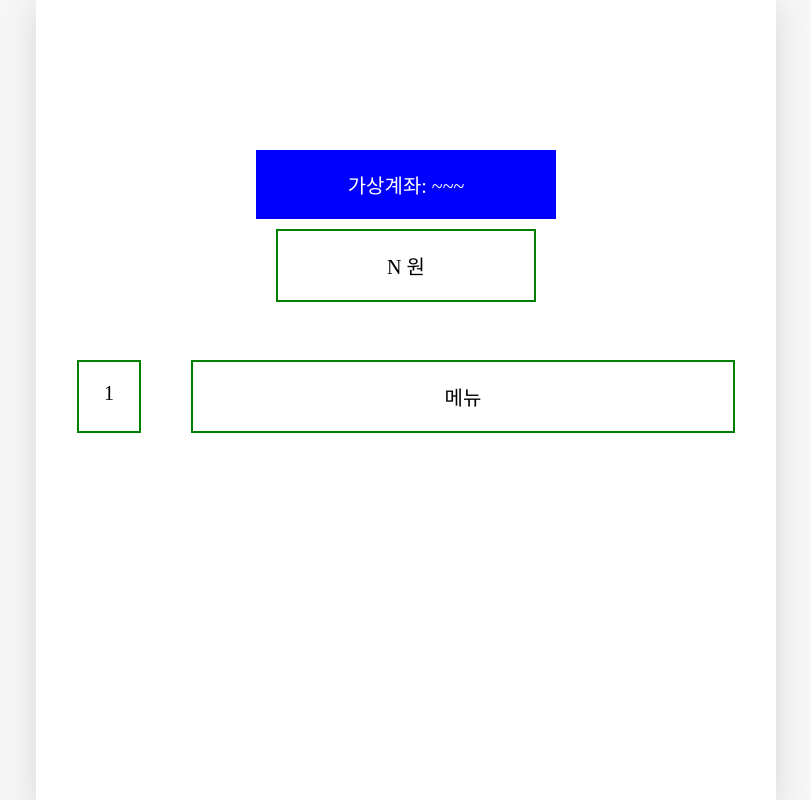
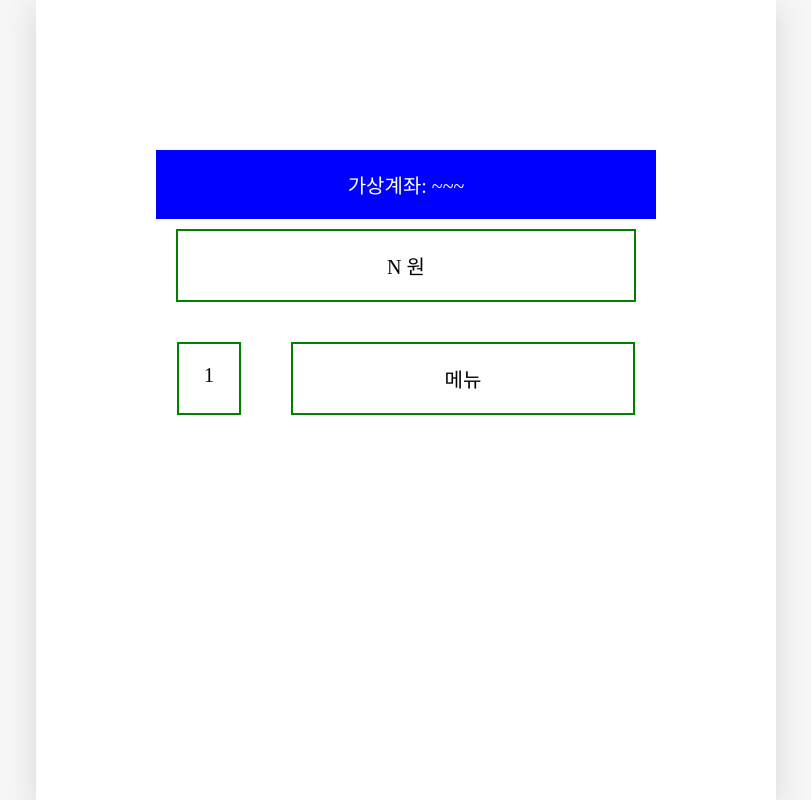
Before and after one commit to 2nd-HUFSummer-Hackathon/SPotato, a React (Create React App) app in the folder domdelivery/: page /pay in a window 1280 px wide. Shown: the whole page, without its empty margins (234-1045 px from the left). Built offline with nearby package versions, Linux system fonts and the light colour scheme.

Commit message:
pay update

```diff
--- a/domdelivery/src/pages/Pay.js
+++ b/domdelivery/src/pages/Pay.js
@@ -2,15 +2,13 @@ function Pay() {
   return (
     <div className="Pay">
       <div className="Pay-header">
-        <div style={{color:"white", backgroundColor:"blue", padding:"20px",marginLeft:"200px",marginRight:"200px",marginBottom:"10px"}}>가상계좌: ~~~</div>
-        <div style={{borderWidth: 2, borderColor:'green', borderStyle:"solid", padding:"20px", marginLeft:"220px",marginRight:"220px"}}>N 원</div>
+        <div style={{color:"white", backgroundColor:"blue", padding:"20px",marginLeft:"100px",marginRight:"100px",marginBottom:"10px"}}>가상계좌: ~~~</div>
+        <div style={{borderWidth: 2, borderColor:'green', borderStyle:"solid", padding:"20px", marginLeft:"120px",marginRight:"120px"}}>N 원</div>
       </div>
-
-      <br></br>
 
       <div className="Pay-main">
         <div style={{borderWidth: 2, borderColor:'green', borderStyle:"solid", padding:"20px", width:"20px"}}>1</div>
-        <div style={{borderWidth: 2, borderColor:'green', borderStyle:"solid", padding:"20px",  marginLeft:"50px", width:"500px"}}>메뉴</div>
+        <div style={{borderWidth: 2, borderColor:'green', borderStyle:"solid", padding:"20px",  marginLeft:"50px", width:"300px"}}>메뉴</div>
       </div>
     </div>
   );
```
